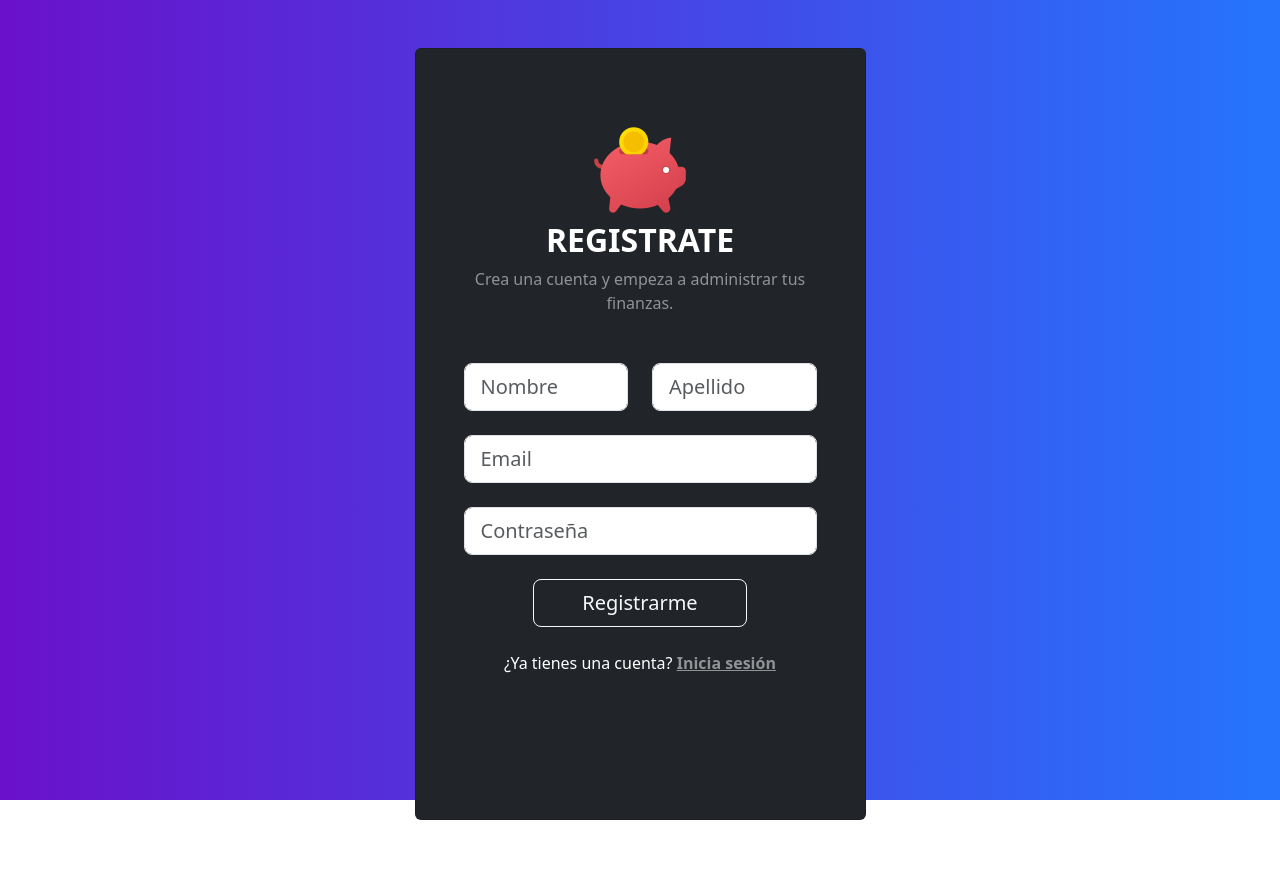
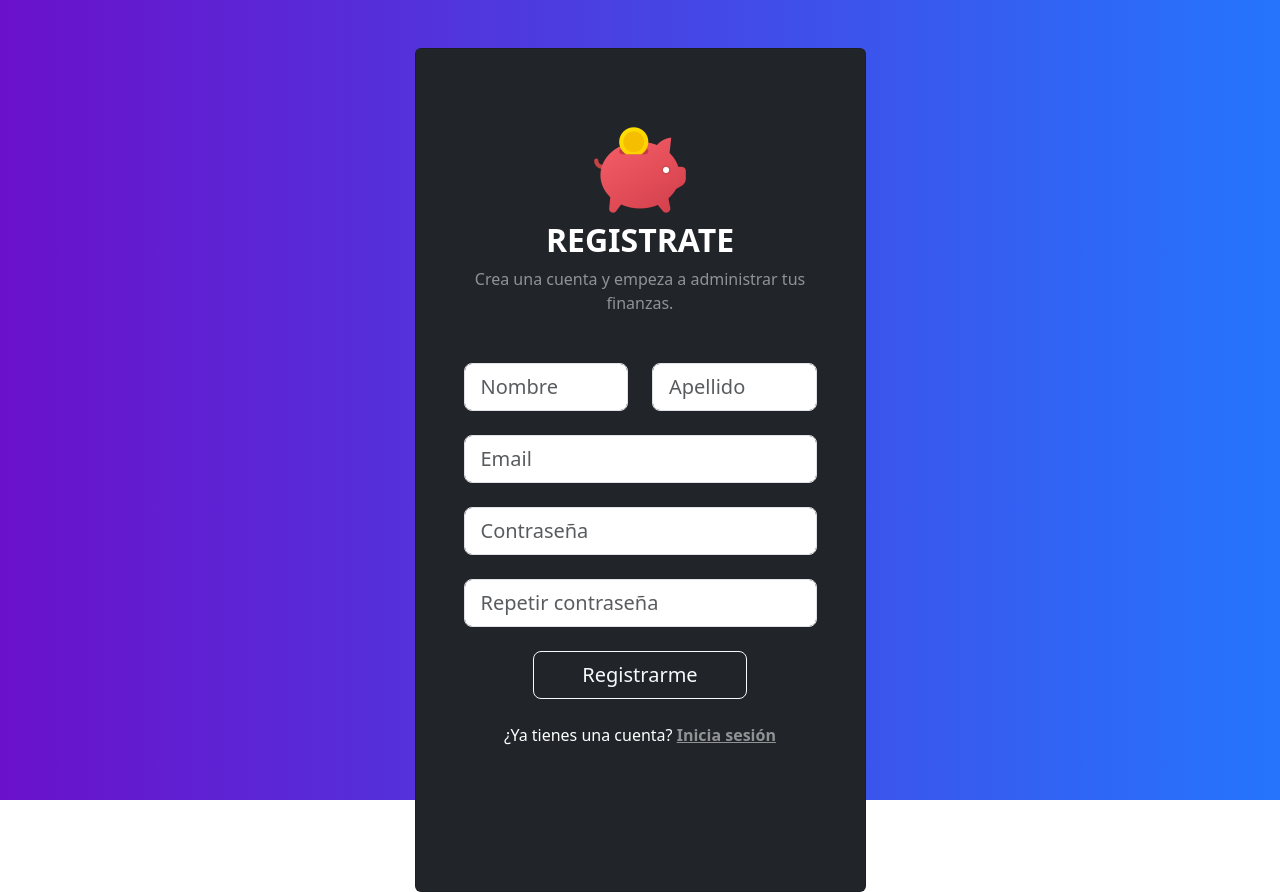
Before and after one commit to matiasgaleano018/presupuesterv2, a React (Vite) app in the folder frontend/: page /register in a window 1280 px wide. Before the commit the page ends 820 px from the top, so only its background shows below. Built offline with nearby package versions, Linux system fonts and the light colour scheme; no server answers.

Commit message:
Agregado de validaciones en frontend

```diff
--- a/frontend/package.json
+++ b/frontend/package.json
@@ -14,7 +14,8 @@
     "bootstrap": "^5.3.8",
     "react": "^19.1.1",
     "react-dom": "^19.1.1",
-    "react-router-dom": "^7.9.3"
+    "react-router-dom": "^7.9.3",
+    "sweetalert2": "^11.23.0"
   },
   "devDependencies": {
     "@eslint/js": "^9.36.0",
--- a/frontend/src/modules/auth/components/RegisterForm.tsx
+++ b/frontend/src/modules/auth/components/RegisterForm.tsx
@@ -1,8 +1,26 @@
 import { Link } from "react-router-dom";
 
-function RegisterForm() {
+type Props = {
+  email: string;
+  password: string;
+  confirmPassword: string;
+  firstName: string;
+  lastName: string;
+  onSubmit?: (e: React.FormEvent<HTMLFormElement>) => void;
+  onChange?: (e: React.ChangeEvent<HTMLInputElement>) => void;
+};
+
+function RegisterForm({
+  firstName,
+  lastName,
+  email,
+  password,
+  confirmPassword,
+  onSubmit,
+  onChange,
+}: Props) {
   return (
-    <>
+    <form onSubmit={onSubmit}>
       <div className="row">
         <div className="col-6">
           <div className="form-outline form-white mb-4">
@@ -10,7 +28,10 @@ function RegisterForm() {
               type="text"
               className="form-control form-control-lg"
               placeholder="Nombre"
-              name="first_name"
+              name="firstName"
+              value={firstName}
+              onChange={onChange}
+              required
             />
           </div>
         </div>
@@ -19,7 +40,10 @@ function RegisterForm() {
             type="text"
             className="form-control form-control-lg"
             placeholder="Apellido"
-            name="last_name"
+            name="lastName"
+            value={lastName}
+            onChange={onChange}
+            required
           />
         </div>
       </div>
@@ -29,6 +53,9 @@ function RegisterForm() {
           className="form-control form-control-lg"
           placeholder="Email"
           name="email"
+          value={email}
+          onChange={onChange}
+          required
         />
       </div>
 
@@ -38,6 +65,21 @@ function RegisterForm() {
           className="form-control form-control-lg"
           placeholder="Contraseña"
           name="password"
+          value={password}
+          onChange={onChange}
+          required
+        />
+      </div>
+
+      <div className="form-outline form-white mb-4">
+        <input
+          type="password"
+          className="form-control form-control-lg"
+          placeholder="Repetir contraseña"
+          name="confirmPassword"
+          value={confirmPassword}
+          onChange={onChange}
+          required
         />
       </div>
 
@@ -53,7 +95,7 @@ function RegisterForm() {
           </Link>
         </p>
       </div>
-    </>
+    </form>
   );
 }
 
--- a/frontend/src/modules/auth/hooks/useCallAuthApi.ts
+++ b/frontend/src/modules/auth/hooks/useCallAuthApi.ts
@@ -3,6 +3,8 @@ import api from "../../../api/AxiosClient"
 type body = {
     email: string;
     password: string;
+    first_name?: string;
+    last_name?: string;
 }
 
 type Props = {
@@ -11,7 +13,6 @@ type Props = {
 }
 async function useCallAuthApi({endPoint, body}: Props) {
     const response = await api.post(endPoint, body);
-    console.log(response)
     switch(endPoint) {
         case '/login':
             if(response.status === 201 || response.status === 200) {
--- a/frontend/src/modules/auth/pages/LoginPage.tsx
+++ b/frontend/src/modules/auth/pages/LoginPage.tsx
@@ -3,12 +3,16 @@ import BasicAuth from "../components/BasicAuth";
 import LoginForm from "../components/LoginForm";
 import useCallAuthApi from "../hooks/useCallAuthApi";
 import Alert from "../../../components/ui/Alert";
+import Swal from "sweetalert2";
+import { useNavigate } from "react-router-dom";
 
 type FormData = {
   email: string;
   password: string;
 };
 function LoginPage() {
+  const navigate = useNavigate();
+
   const [alertMessage, setAlertMessage] = useState<string | null>(null);
   const [alertType, setAlertType] = useState<
     "success" | "danger" | "info" | "warning" | null
@@ -34,6 +38,16 @@ function LoginPage() {
 
       setAlertMessage(response.data.message);
       setAlertType("success");
+
+      Swal.fire({
+        position: "top-end",
+        icon: "success",
+        title: "Inicio de sesión exitoso",
+        showConfirmButton: false,
+        timer: 1500,
+      }).then(() => {
+        navigate("/");
+      });
     } catch (error: any) {
       const message =
         error.response?.data?.message || error.message || "Error desconocido";
--- a/frontend/src/modules/auth/pages/RegisterPage.tsx
+++ b/frontend/src/modules/auth/pages/RegisterPage.tsx
@@ -1,13 +1,97 @@
+import { useState, type ChangeEvent } from "react";
 import BasicAuth from "../components/BasicAuth";
 import RegisterForm from "../components/RegisterForm";
+import Alert from "../../../components/ui/Alert";
+import useCallAuthApi from "../hooks/useCallAuthApi";
+import Swal from "sweetalert2";
+import { useNavigate } from "react-router-dom";
+
+type FormData = {
+  firstName: string;
+  lastName: string;
+  email: string;
+  password: string;
+  confirmPassword: string;
+};
 
 function RegisterPage() {
+  const navigate = useNavigate();
+
+  const [alertMessage, setAlertMessage] = useState<string | null>(null);
+  const [alertType, setAlertType] = useState<
+    "success" | "danger" | "info" | "warning" | null
+  >(null);
+
+  const [form, setForm] = useState<FormData>({
+    firstName: "",
+    lastName: "",
+    email: "",
+    confirmPassword: "",
+    password: "",
+  });
+
+  const handleChange = (e: ChangeEvent<HTMLInputElement>) => {
+    const { name, value } = e.target;
+    setForm((prevState) => ({
+      ...prevState,
+      [name]: value,
+    }));
+  };
+
+  const handleSubmit = async (e: React.FormEvent) => {
+    e.preventDefault();
+
+    if (form.password !== form.confirmPassword) {
+      setAlertMessage("Las contraseñas no coinciden");
+      setAlertType("danger");
+      return;
+    }
+
+    try {
+      await useCallAuthApi({
+        endPoint: "/register",
+        body: {
+          first_name: form.firstName,
+          last_name: form.lastName,
+          email: form.email,
+          password: form.password,
+        },
+      });
+
+      Swal.fire({
+        title: "¡Registro exitoso!",
+        text: "Ahora puedes iniciar sesión con tu correo y contraseña",
+        icon: "success",
+        confirmButtonText: "Ir al login",
+        confirmButtonColor: "#3085d6",
+      }).then(() => {
+        navigate("/login");
+      });
+    } catch (error: any) {
+      const message =
+        error.response?.data?.message || error.message || "Error desconocido";
+
+      setAlertMessage(message);
+      setAlertType("danger");
+    }
+  };
+
   return (
     <BasicAuth
       title="Registrate"
       subtitle="Crea una cuenta y empeza a administrar tus finanzas."
-      children={<RegisterForm />}
-    />
+    >
+      {alertMessage && alertType && (
+        <Alert menssage={alertMessage} type={alertType} />
+      )}
+      {
+        <RegisterForm
+          {...form}
+          onChange={handleChange}
+          onSubmit={handleSubmit}
+        />
+      }
+    </BasicAuth>
   );
 }
 
```
Also changed, not shown: 1 other file (tests, documents, lock files or other folders).
